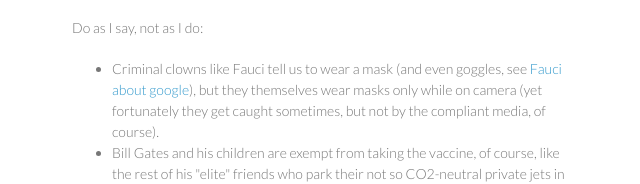
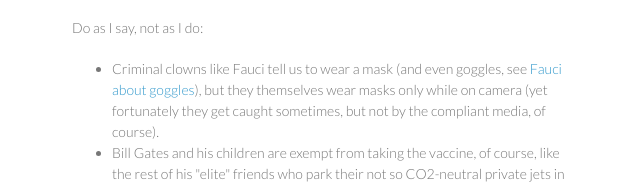
Before and after one commit to dvreeze/dvreeze.github.io, a plain HTML site: page corona2.html in a window 1280 px wide. Shown: the part 1143-1327 px from the top of the page, 498-1138 px from the left. Drawn offline with Linux system fonts and the light colour scheme.

Commit message:
Fixed typo

```diff
--- a/corona2.html
+++ b/corona2.html
@@ -51,7 +51,7 @@
 
 <p>Do as I say, not as I do:</p>
 <ul>
-<li>Criminal clowns like Fauci tell us to wear a mask (and even goggles, see <a href="https://davidicke.com/2020/07/31/technocrat-fauci-continues-to-laugh-at-you-and-take-the-piss-now-its-goggles-or-eye-shields-self-respect-anyone/" target="_blank">Fauci about google</a>), but they themselves wear masks only while on camera (yet fortunately they get caught sometimes, but not by the compliant media, of course).</li>
+<li>Criminal clowns like Fauci tell us to wear a mask (and even goggles, see <a href="https://davidicke.com/2020/07/31/technocrat-fauci-continues-to-laugh-at-you-and-take-the-piss-now-its-goggles-or-eye-shields-self-respect-anyone/" target="_blank">Fauci about goggles</a>), but they themselves wear masks only while on camera (yet fortunately they get caught sometimes, but not by the compliant media, of course).</li>
 <li>Bill Gates and his children are exempt from taking the vaccine, of course, like the rest of his "elite" friends who park their not so CO2-neutral private jets in Davos and other places to conspire against humanity. (It's us, not them, that produce too much CO2, by the sheer act of being alive, but Bill has an "elite-friendly" solution for that.)</li>
 </ul>
 
```
